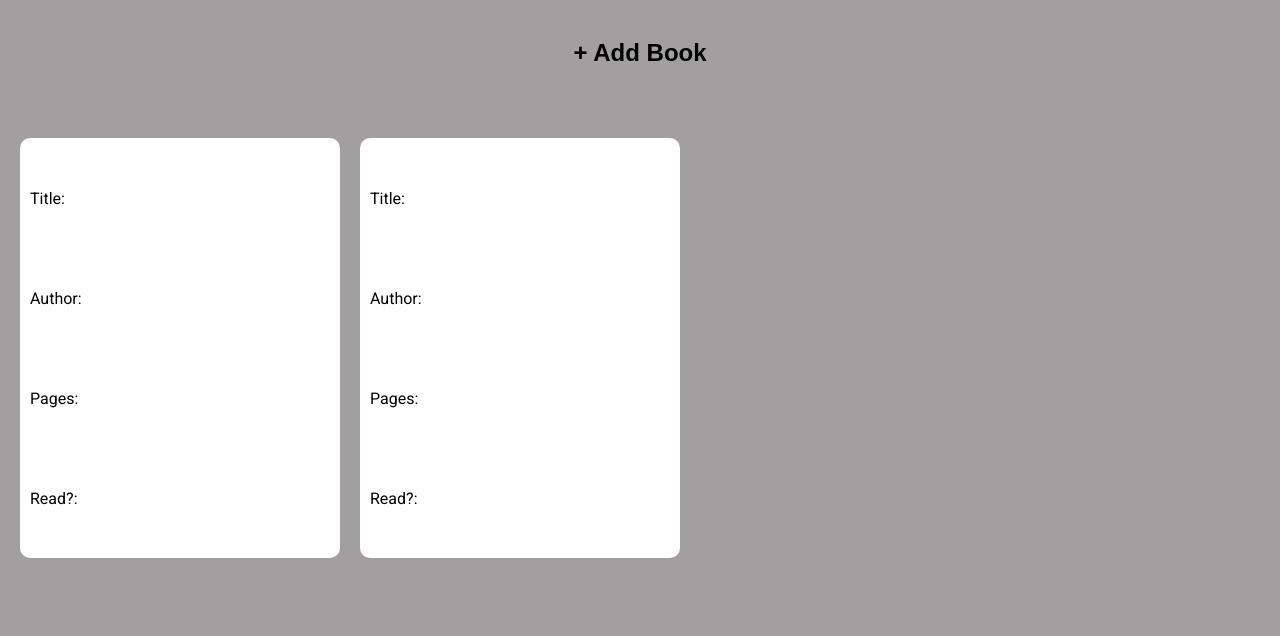
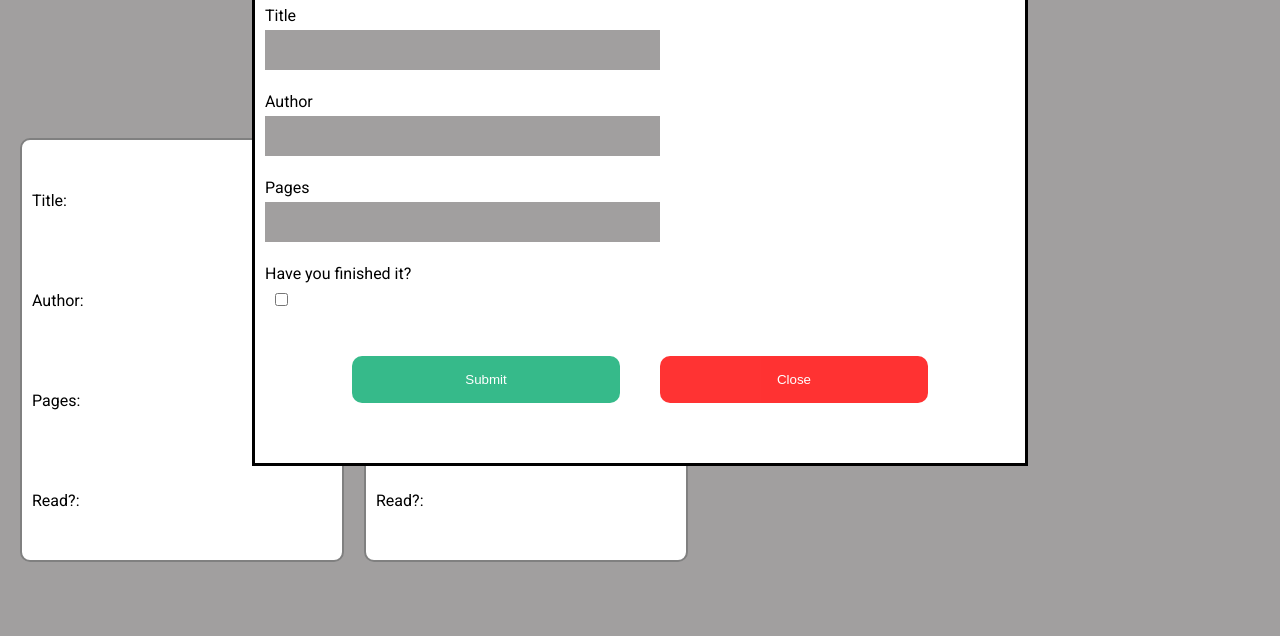
Before and after one commit to benzelcurry/library, a plain HTML site: page index.html in a window 1280 px wide. Shown: the part 120-756 px from the top of the page. Drawn offline with Linux system fonts and the light colour scheme.

Commit message:
Create popup form

```diff
--- a/index.html
+++ b/index.html
@@ -18,8 +18,33 @@
     <!-- main content -->
     <div class="main">
         <div class="add-book">
-            <button class="add">+ Add Book</button>
+            <button class="add" onclick="openForm()">+ Add Book</button>
         </div>
+
+        <!-- pop-up form -->
+        <div class="form-popup" id="myForm">
+            <form class="form-container">
+                <h1>Enter book info</h1>
+
+                <label for="title">Title</label>
+                <input type="text" id="title" name="title">
+
+                <label for="author">Author</label>
+                <input type="text" id="author" name="author">
+
+                <label for="pages">Pages</label>
+                <input type="number" id="pages" name="pages">
+
+                <label for="read">Have you finished it?</label>
+                <input type="checkbox" id="read" name="read">
+
+                <div class="popup-buttons">
+                    <button type="submit" class="btn">Submit</button>
+                    <button type="button" class="btn cancel" onclick="closeForm()">Close</button>
+                </div>
+            </form>
+        </div>
+
         <div class="cards">
             <div class="placeholder">
                 <div class="title">Title:</div>
--- a/script.js
+++ b/script.js
@@ -0,0 +1,7 @@
+function openForm() {
+    document.getElementById("myForm").style.display = "block";
+}
+
+function closeForm() {
+    document.getElementById("myForm").style.display = "none";
+}
--- a/style.css
+++ b/style.css
@@ -72,6 +72,7 @@ button.add:active {
     width: 300px;
     border-radius: 10px;
     background-color: #fff;
+    border: solid 2px #808080;
     display: grid;
     padding: 10px;
     align-items: center;
@@ -92,3 +93,77 @@ button.add:active {
     -ms-transform: scale(1.3);
     transform: scale(1.3);;
 }
+
+/* add/remove books buttons */
+
+/* The popup form - hidden by default */
+.form-popup {
+  display: flex;
+  justify-self: center;
+  align-self: center;
+  margin-top: -250px;
+  position: fixed;
+  border: 3px solid black;
+  z-index: 9;
+}
+
+/* Add styles to the form container */
+.form-container {
+  display: grid;
+  width: 750px;
+  padding: 10px;
+  background-color: white;
+}
+
+/* input fields */
+input[type=text], input[type=number] {
+  width: 50%;
+  height: 40px;
+  padding: 0 10px 0 10px;
+  margin: 5px 0 22px 0;
+  border: none;
+  background: #a19f9f;
+  font-size: 16px;
+}
+
+input[type=checkbox] {
+    justify-self: start;
+    margin: 10px;
+}
+
+/* When the inputs get focus, do something */
+.form-container input[type=text]:focus {
+  background-color: #ddd;
+  outline: none;
+}
+
+/* Set a style for the submit button */
+.form-container .btn {
+  background-color: #04AA6D;
+  color: white;
+  padding: 16px 20px;
+  border: none;
+  cursor: pointer;
+  width: 40%;
+  margin-bottom:10px;
+  opacity: 0.8;
+  border-radius: 10px;
+}
+
+/* Add a red background color to the cancel button */
+.form-container .cancel {
+  background-color: red;
+}
+
+/* Add some hover effects to buttons */
+.form-container .btn:hover {
+  opacity: 1;
+}
+
+/* positioning for popup buttons */
+.popup-buttons {
+    display: flex;
+    gap: 40px;
+    margin: 40px;
+    justify-content: center;
+}
```
